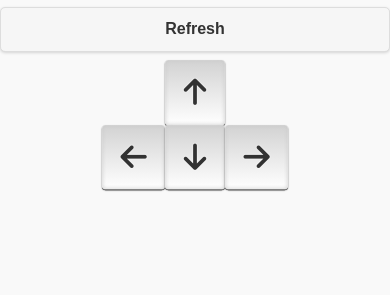
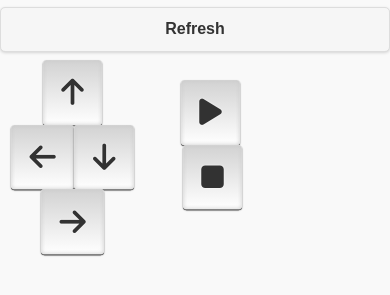
Before and after one commit to TheSoleDev/BluetoothArduino, a plain HTML site: page www/index.html in a window 390 px wide. Shown: the part 63-358 px from the top of the page. Drawn offline with Linux system fonts and the light colour scheme; some packages are replaced by stand-ins of ours.

Commit message:
added new control

```diff
--- a/www/index.html
+++ b/www/index.html
@@ -40,7 +40,8 @@
             <div id="statusDiv"></div>
 
             <div class="row">
-              <div class="col-sm-3" style="text-align:center;"><a class="kbd light"><i class="fa fa-arrow-up txt-30"></i></a><br /><a class="kbd light"><i class="fa fa-arrow-left txt-30"></i></a><a class="kbd light"><i class="fa fa-arrow-down txt-30"></i></a><a class="kbd light"><i class="fa fa-arrow-right txt-30"></i></a></div>
+              <div class="col-xs-5 col-sm-4" style="text-align:center;"><a class="kbd light"><i class="fa fa-arrow-up txt-30"></i></a><br /><a class="kbd light"><i class="fa fa-arrow-left txt-30"></i></a><a class="kbd light"><i class="fa fa-arrow-down txt-30"></i></a><a class="kbd light"><i class="fa fa-arrow-right txt-30"></i></a></div>
+              <div class="col-xs-3 col-sm-3" style="text-align:center;"><br /><a class="kbd light"><i class="fa fa-play txt-30"></i></a>&nbsp;<a class="kbd light"><i class="fa fa-stop txt-30"></i></a></div>
             </div>
 
 
```
